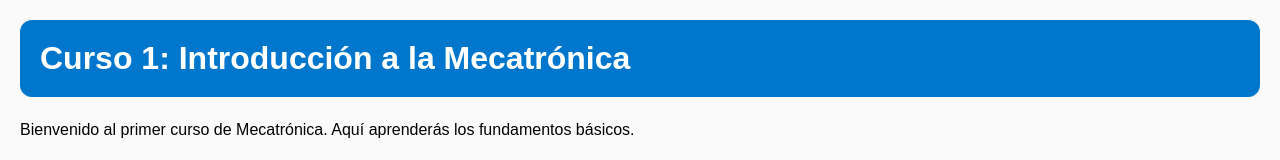
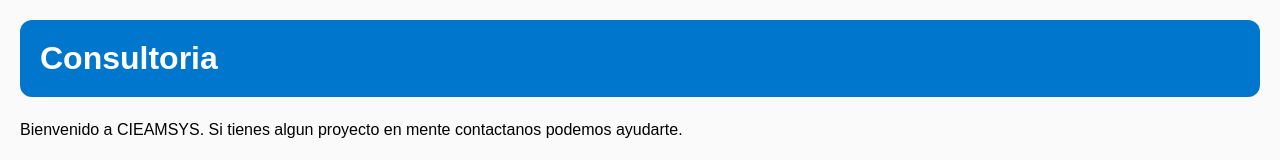
Before and after one commit to CIEAMSYS/Capacitacion, a plain HTML site: page cursos/curso6.html in a window 1280 px wide. Shown: the top 160 px of the page. Drawn offline with Linux system fonts and the light colour scheme.

Commit message:
curso6.html

```diff
--- a/cursos/curso6.html
+++ b/cursos/curso6.html
@@ -2,7 +2,7 @@
 <html lang="es">
 <head>
   <meta charset="UTF-8">
-  <title>Curso 1 - Introducción a la Mecatrónica</title>
+  <title>Concultoria</title>
   <style>
     body { font-family: Arial, sans-serif; margin: 20px; background: #fafafa; }
     header { background: #0077cc; color: #fff; padding: 20px; border-radius: 12px; }
@@ -15,11 +15,11 @@
 </head>
 <body>
   <header>
-    <h1>Curso 1: Introducción a la Mecatrónica</h1>
+    <h1>Consultoria</h1>
   </header>
 
   <div class="contenido">
-    <p>Bienvenido al primer curso de Mecatrónica. Aquí aprenderás los fundamentos básicos.</p>
+    <p>Bienvenido a CIEAMSYS. Si tienes algun proyecto en mente contactanos podemos ayudarte.</p>
 
     <h2>📹 Video de Introducción</h2>
     <!-- Incrustar video de YouTube -->
```
